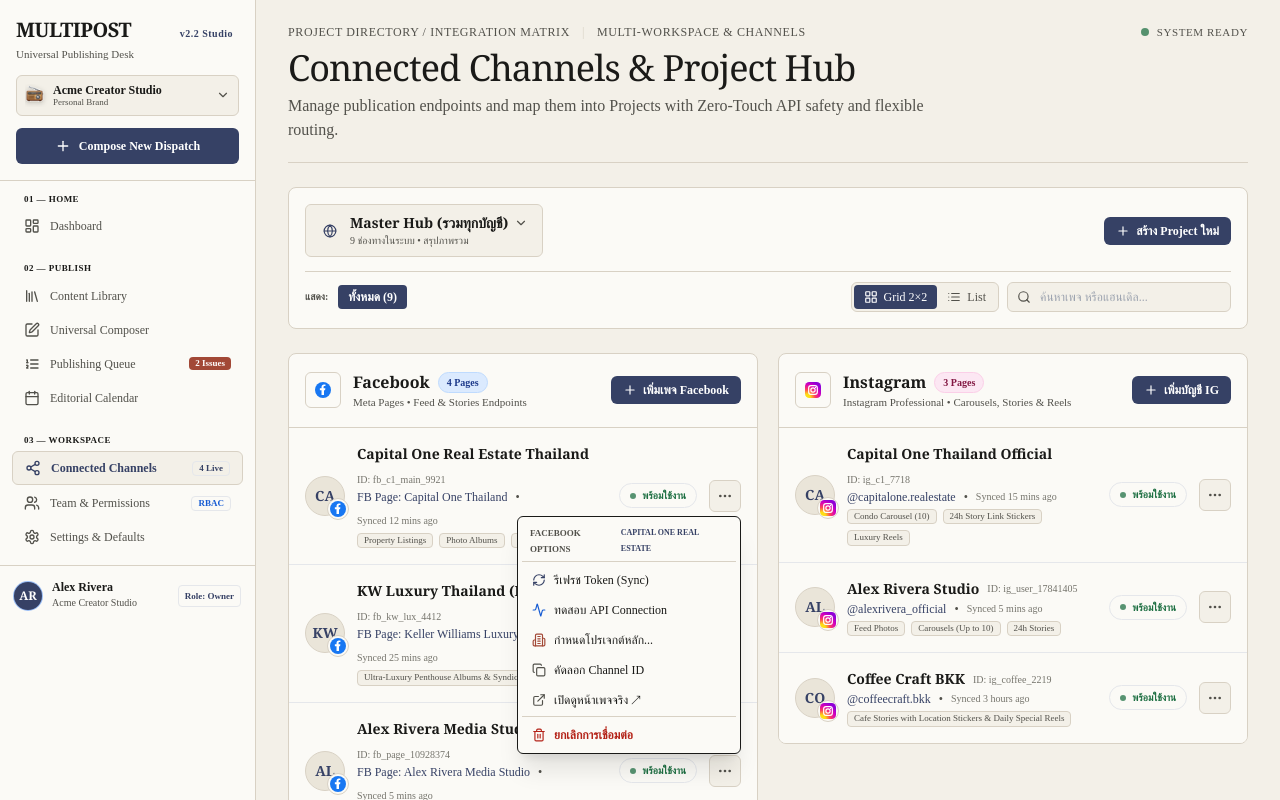
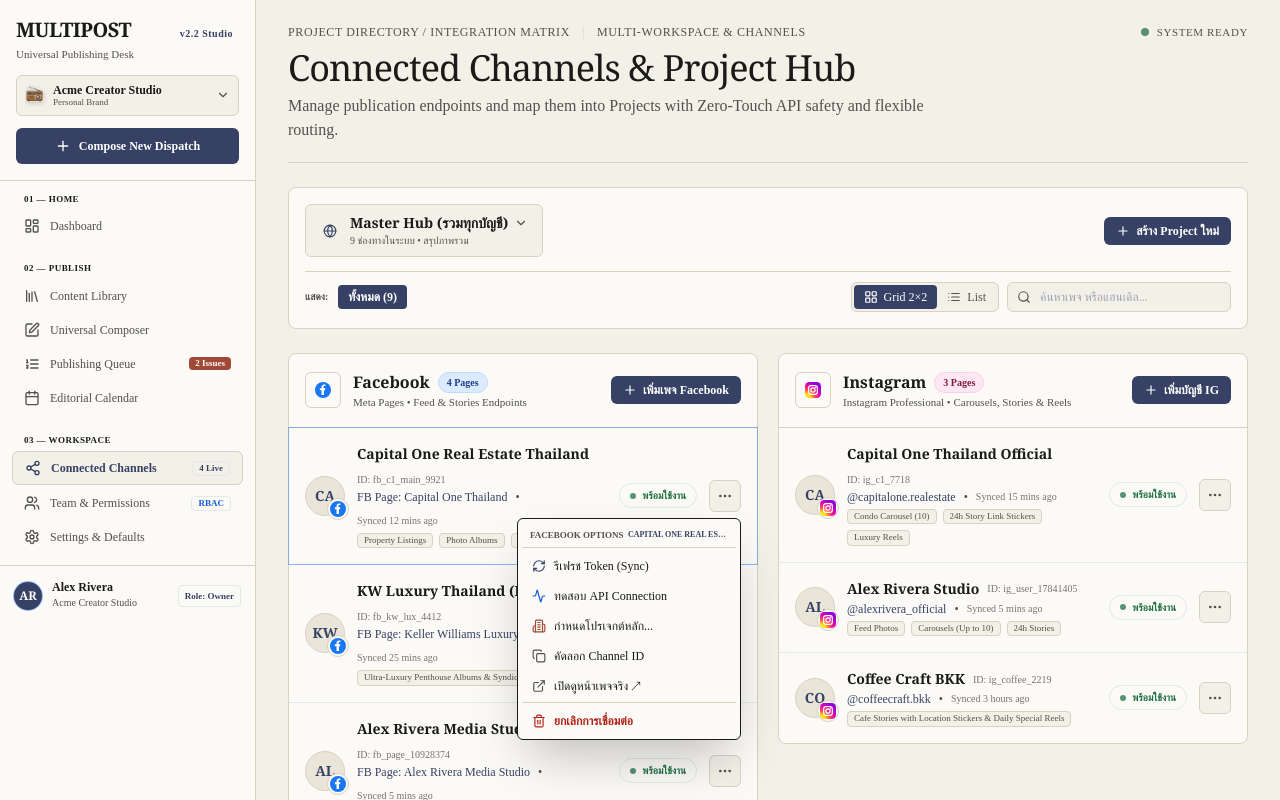
Before and after one commit to nopparat-cysit/retzpost, a Next.js app: page /accounts in a window 1280 px wide. Both pictures are taken after a click on the button 725 px from the left and 495 px from the top of the page. Shown: the top 800 px of the page. Built offline with nearby package versions, Linux system fonts and the light colour scheme.

Commit message:
fix(accounts): resolve dropdown clipping and row overlap by removing overflow-hidden and adding smart upward positioning

```diff
--- a/src/app/accounts/page.tsx
+++ b/src/app/accounts/page.tsx
@@ -282,7 +282,7 @@
 
 const AVAILABLE_PROJECT_ICONS = [
   { id: 'ws-realestate', label: 'อสังหาริมทรัพย์ / อาคาร' },
-  { id: 'ws-creator', label: 'ครีเอเตอร์ / ไมโครโฟน' },
+  { id: 'ws-creator', label: 'ครีเอเตอร์ / สตูดิโอมีเดีย' },
   { id: 'ws-software', label: 'ซอฟต์แวร์ / เทคโนโลยี' },
   { id: 'ws-cafe', label: 'คาเฟ่ / กาแฟ & ขนม' },
 ];
@@ -972,10 +972,10 @@
           return (
             <div
               key={platform.id}
-              className="bg-paper-raised border border-border-rule rounded-card overflow-hidden shadow-xs"
+              className="bg-paper-raised border border-border-rule rounded-card shadow-xs relative"
             >
               {/* Platform Header */}
-              <div className="p-4 bg-paper-canvas/70 border-b border-border-rule flex items-center justify-between gap-3">
+              <div className="p-4 bg-paper-canvas/70 border-b border-border-rule rounded-t-card flex items-center justify-between gap-3">
                 <div className="flex items-center gap-3">
                   <div className="w-9 h-9 rounded-editorial flex items-center justify-center bg-paper-raised border border-border-rule shadow-2xs shrink-0">
                     {platform.icon(22)}
@@ -1009,7 +1009,7 @@
 
               {/* Pages / Channels List */}
               {platformAccounts.length === 0 ? (
-                <div className="p-6 text-center space-y-2 bg-paper-canvas/30">
+                <div className="p-6 text-center space-y-2 bg-paper-canvas/30 rounded-b-card">
                   <p className="text-xs font-mono text-ink-secondary">
                     {searchQuery
                       ? `ไม่พบบัญชี ${platform.name} ที่ตรงกับคำค้นหา "${searchQuery}"`
@@ -1028,16 +1028,19 @@
                 </div>
               ) : (
                 <div className="divide-y divide-border-rule/60">
-                  {platformAccounts.map((acc) => {
+                  {platformAccounts.map((acc, accIdx) => {
                     const currentWsId = selectedWorkspaceId === 'ALL' ? acc.defaultWorkspaceId : selectedWorkspaceId;
                     const key = `${currentWsId}_${acc.id}`;
                     const isEnabledInCurrentWs = channelSelections[key] ?? (selectedWorkspaceId === 'ALL' ? true : false);
                     const defaultWsObj = workspaces.find((w) => w.id === acc.defaultWorkspaceId);
+                    const isNearBottom = accIdx >= Math.max(1, platformAccounts.length - 2);
 
                     return (
                       <div
                         key={acc.id}
-                        className={`flex flex-col sm:flex-row sm:items-center justify-between p-3.5 sm:p-4 transition-colors gap-3 ${
+                        className={`flex flex-col sm:flex-row sm:items-center justify-between p-3.5 sm:p-4 transition-colors gap-3 last:rounded-b-card ${
+                          openDropdownId === acc.id ? 'z-30 relative ring-1 ring-brand-indigo/30 bg-paper-canvas/60' : ''
+                        } ${
                           isEnabledInCurrentWs
                             ? 'bg-paper-raised hover:bg-paper-canvas/40'
                             : 'bg-paper-subtle/30 hover:bg-paper-subtle/50 opacity-80'
@@ -1141,11 +1144,13 @@
                             {openDropdownId === acc.id && (
                               <div
                                 ref={dropdownRef}
-                                className="absolute right-0 top-full mt-1 w-56 bg-paper-raised border border-border-strong rounded-editorial shadow-xl p-1 z-50 animate-in fade-in zoom-in-95 duration-100 text-xs font-mono space-y-0.5"
+                                className={`absolute right-0 ${
+                                  isNearBottom ? 'bottom-full mb-1.5' : 'top-full mt-1.5'
+                                } w-56 bg-paper-raised border border-border-strong rounded-editorial shadow-2xl p-1 z-50 animate-in fade-in zoom-in-95 duration-100 text-xs font-mono space-y-0.5`}
                               >
                                 <div className="px-2 py-1 text-[9px] font-mono uppercase text-ink-secondary font-bold border-b border-border-rule mb-1 flex items-center justify-between">
                                   <span>{acc.platform} OPTIONS</span>
-                                  <span className="text-[8px] text-brand-indigo">{defaultWsObj?.name}</span>
+                                  <span className="text-[8px] text-brand-indigo truncate max-w-[100px]">{defaultWsObj?.name}</span>
                                 </div>
 
                                 <button
```
